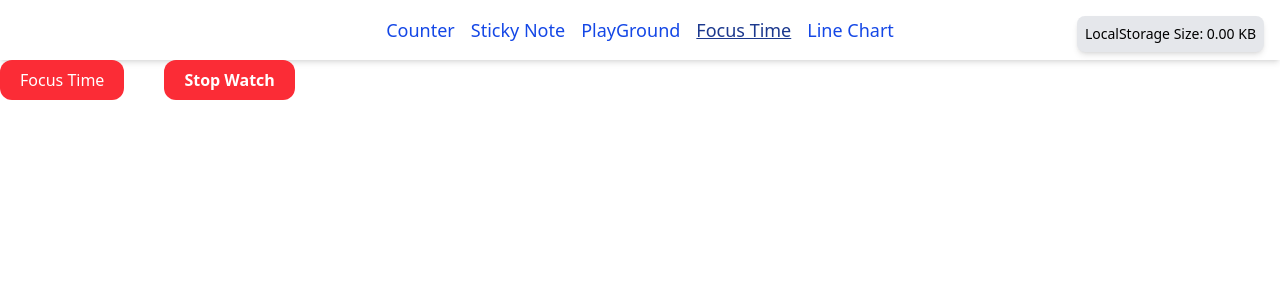
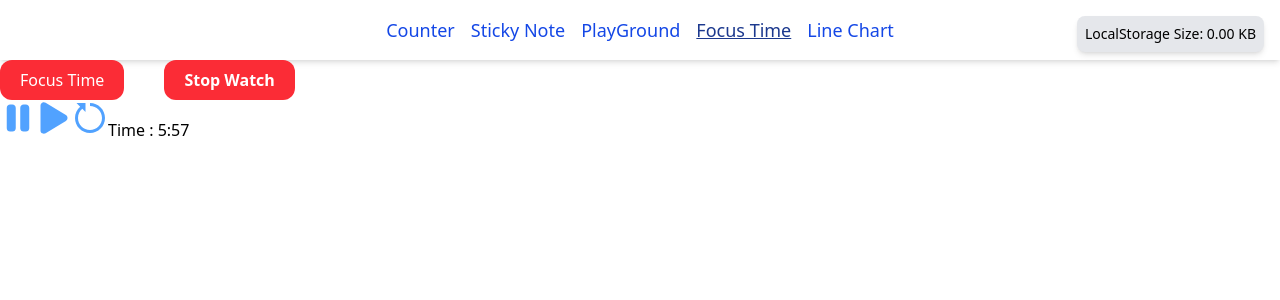
Before and after one commit to NikhilPathaniaa/taskpilot, a React (Vite) app: page /focus-time in a window 1280 px wide. Both pictures are taken after a click on the button "Stop Watch". Shown: the top 300 px of the page. Built offline with nearby package versions, Linux system fonts and the light colour scheme.

Commit message:
clean up

```diff
--- a/src/App.jsx
+++ b/src/App.jsx
@@ -26,7 +26,6 @@ const NavigationTabs = () => {
     return () => clearInterval(interval); // cleanup on unmount
   }, []);
 
-  console.log(`Approx localStorage size: } KB`);
   return (
     <div className="flex justify-center gap-4 bg-white shadow-md p-4">
       <NavLink to="/" end className={({ isActive }) => `text-lg font-medium ${isActive ? "text-blue-900 underline" : "text-blue-700 hover:underline"}`}>
--- a/src/components/FocusTime.jsx
+++ b/src/components/FocusTime.jsx
@@ -1,13 +1,14 @@
 import React, { useEffect, useState } from "react";
 import { FaPause, FaPlay } from "react-icons/fa6";
 import { RiResetRightFill } from "react-icons/ri";
+import StopWatch from "./StopWatch";
 
 const FocusTime = () => {
   const [minute, setMinute] = useState(0);
   const [second, setSecond] = useState(0);
   const [tab, setTab] = useState(0);
   const [timerStart, setTimerStart] = useState(true);
-  console.log(timerStart);
+
 
   useEffect(() => {
     if (!timerStart) {
@@ -73,7 +74,7 @@ const FocusTime = () => {
           </div>
         </div>
       )}
-      {tab == 1 && <div></div>}
+      {tab == 1 && <div><StopWatch/></div>}
     </div>
   );
 };
--- a/src/components/LineChart.jsx
+++ b/src/components/LineChart.jsx
@@ -2,22 +2,6 @@ import React, { useEffect, useState } from "react";
 
 const LineChart = () => {
   const [count, setCount] = useState(0);
-
-  useEffect(() => {
-    console.log("Component mounted! 🚀");
-  }, []);
-
-  useEffect(() => {
-    const handleResize = () => {
-      console.log("Window resized");
-    };
-    window.addEventListener("resize", handleResize);
-
-    return () => {
-      window.removeEventListener("resize", handleResize);
-      console.log("Window event listener removed");
-    };
-  }, []);
 
   return (
     <div>
--- a/src/components/PlayGround.jsx
+++ b/src/components/PlayGround.jsx
@@ -13,14 +13,12 @@ const PlayGround = () => {
   const add = () => {
     setArray([...array, val]);
     setVal(val + 1);
-    console.log(array);
   };
   const remove = () => {
     if (array.length !== 0) {
       const newArray = [...array]; // make a copy
       newArray.pop(); // safely mutate the copy
       setArray(newArray);
-      console.log(newArray);
     }
     if (array.length === 0) {
       setVal(1);
@@ -82,7 +80,6 @@ const PlayGround = () => {
       }
     }
     setArray([...arr]);
-    console.log(array);
   };
   return (
     <div>
--- a/src/components/SticyNote.jsx
+++ b/src/components/SticyNote.jsx
@@ -63,7 +63,6 @@ const SticyNote = () => {
     localStorage.setItem("sticky-notes", JSON.stringify(notes));
   }, [notes]);
 
-  console.log("notes", notes);
   return (
     <div onDragEnter={() => setShowDrop(true)} onDragLeave={() => setShowDrop(false)}>
       <div className="text-center text-xl font-mono bg-yellow-100 p-8 rounded-xl shadow-lg">
--- /dev/null
+++ b/src/components/StopWatch.jsx
@@ -0,0 +1,44 @@
+import React, { useEffect, useState } from "react";
+import { FaPause, FaPlay } from "react-icons/fa6";
+import { RiResetRightFill } from "react-icons/ri";
+
+const StopWatch = () => {
+  const [minute, setMinute] = useState(5);
+  const [second, setSecond] = useState(59);
+
+  useEffect(() => {
+    setTimeout(() => {
+      if (minute > 0) {
+        if (second == 0) {
+          setMinute(minute - 1);
+          setSecond(59);
+        } else {
+          setSecond(second - 1);
+        }
+      } else if (minute == 0) {
+        if (second == 0) {
+          setSecond(0);
+        } else {
+          setSecond(second - 1);
+        }
+      }
+    }, 1000);
+  }, [second]);
+
+  return (
+    <div>
+      <button className="cursor-pointer  text-4xl">
+        <FaPause className="text-blue-400" />
+      </button>
+      <button className="cursor-pointer  text-4xl">
+        <FaPlay className="text-blue-400" />
+      </button>
+      <button className="cursor-pointer  text-4xl">
+        <RiResetRightFill className="text-blue-400" />
+      </button>
+      Time : {minute}:{second}
+    </div>
+  );
+};
+
+export default StopWatch;
```
